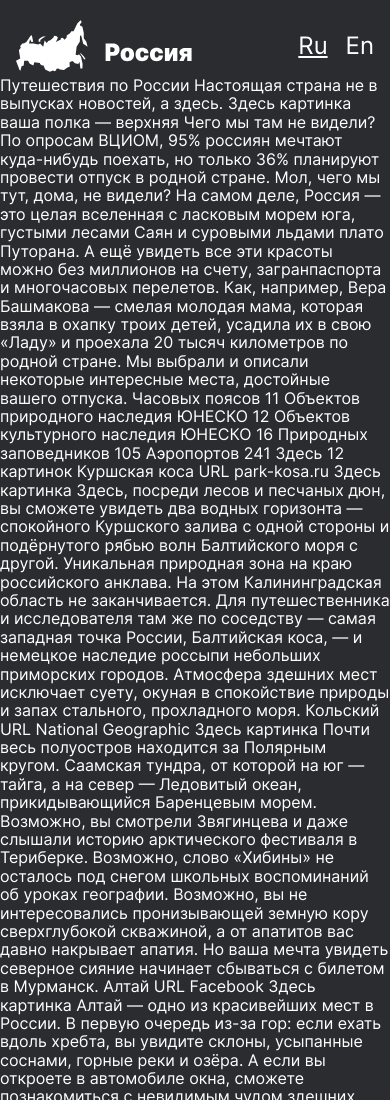
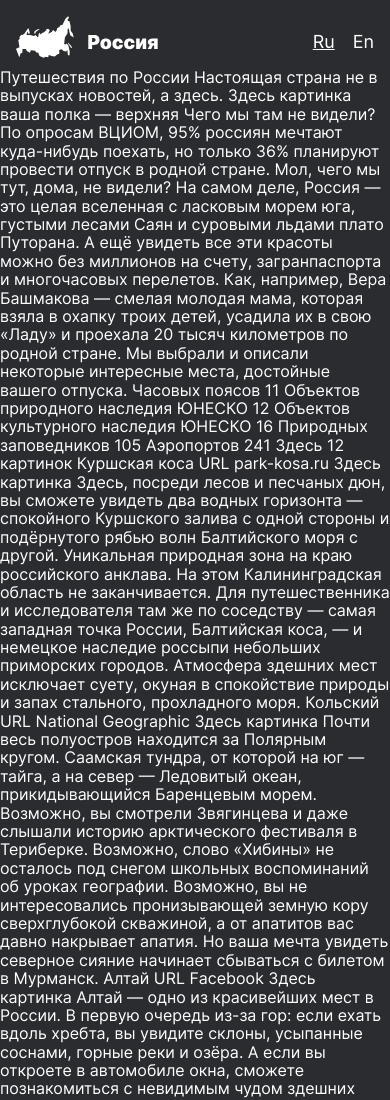
Before and after one commit to alexzkv/russian-travel, a plain HTML site: page index.html in a window 390 px wide. Shown: the top 1100 px of the page. Drawn offline with Linux system fonts and the light colour scheme.

Commit message:
поправил классы, медиазапросы в header

```diff
--- a/blocks/header/__lang-link.css
+++ /dev/null
@@ -1,6 +0,0 @@
-.header__lang-link {
-  text-decoration: none;
-  font-size: 24px;
-  line-height: 28px;
-  color: #fff;
-}
--- a/blocks/header/__lang-link_selected.css
+++ b/blocks/header/__lang-link/_active/header__lang-link_active.css
@@ -1,4 +1,4 @@
-.header__lang-link_selected {
+.header__lang-link_active {
   margin-right: 18px;
   text-decoration: underline;
 }
--- /dev/null
+++ b/blocks/header/__lang-link/header__lang-link.css
@@ -0,0 +1,13 @@
+.header__lang-link {
+  text-decoration: none;
+  font-size: 24px;
+  line-height: 1.17;
+  color: #fff;
+}
+
+@media screen and (max-width: 767px) {
+  .header__lang-link {
+    font-size: 18px;
+    line-height: 1.11;
+  }
+}
--- a/blocks/header/__logo.css
+++ /dev/null
@@ -1,3 +0,0 @@
-.header__logo {
-  max-width: 176px;
-}
--- /dev/null
+++ b/blocks/header/__logo/header__logo.css
@@ -0,0 +1,11 @@
+.header__logo {
+  width: 176px;
+  height: 52px;
+}
+
+@media screen and (max-width: 767px) {
+  .header__logo {
+    width: 142px;
+    height: 42px;
+  }
+}
--- a/index.html
+++ b/index.html
@@ -11,7 +11,7 @@
     <header class="header">
       <img class="header__logo" src="/images/header-logo.svg" alt="Лого Карта России">
       <ul class="header__lang-links">
-        <li><a class="header__lang-link header__lang-link_selected" href="#">Ru</a></li>
+        <li><a class="header__lang-link header__lang-link_active" href="#">Ru</a></li>
         <li><a class="header__lang-link" href="#">En</a></li>
       </ul>
     </header>
--- a/pages/index.css
+++ b/pages/index.css
@@ -4,7 +4,7 @@
 @import url("../blocks/page/page.css");
 
 @import url("../blocks/header/header.css");
-@import url("../blocks/header/__logo.css");
-@import url("../blocks/header/__lang-links.css");
-@import url("../blocks/header/__lang-link.css");
-@import url("../blocks/header/__lang-link_selected.css");
+@import url("../blocks/header/__logo/header__logo.css");
+@import url("../blocks/header/__lang-links/header__lang-links.css");
+@import url("../blocks/header/__lang-link/header__lang-link.css");
+@import url("../blocks/header/__lang-link/_active/header__lang-link_active.css");
```
Also changed, not shown: blocks/header/__lang-links/header__lang-links.css (renamed from blocks/header/__lang-links.css).
